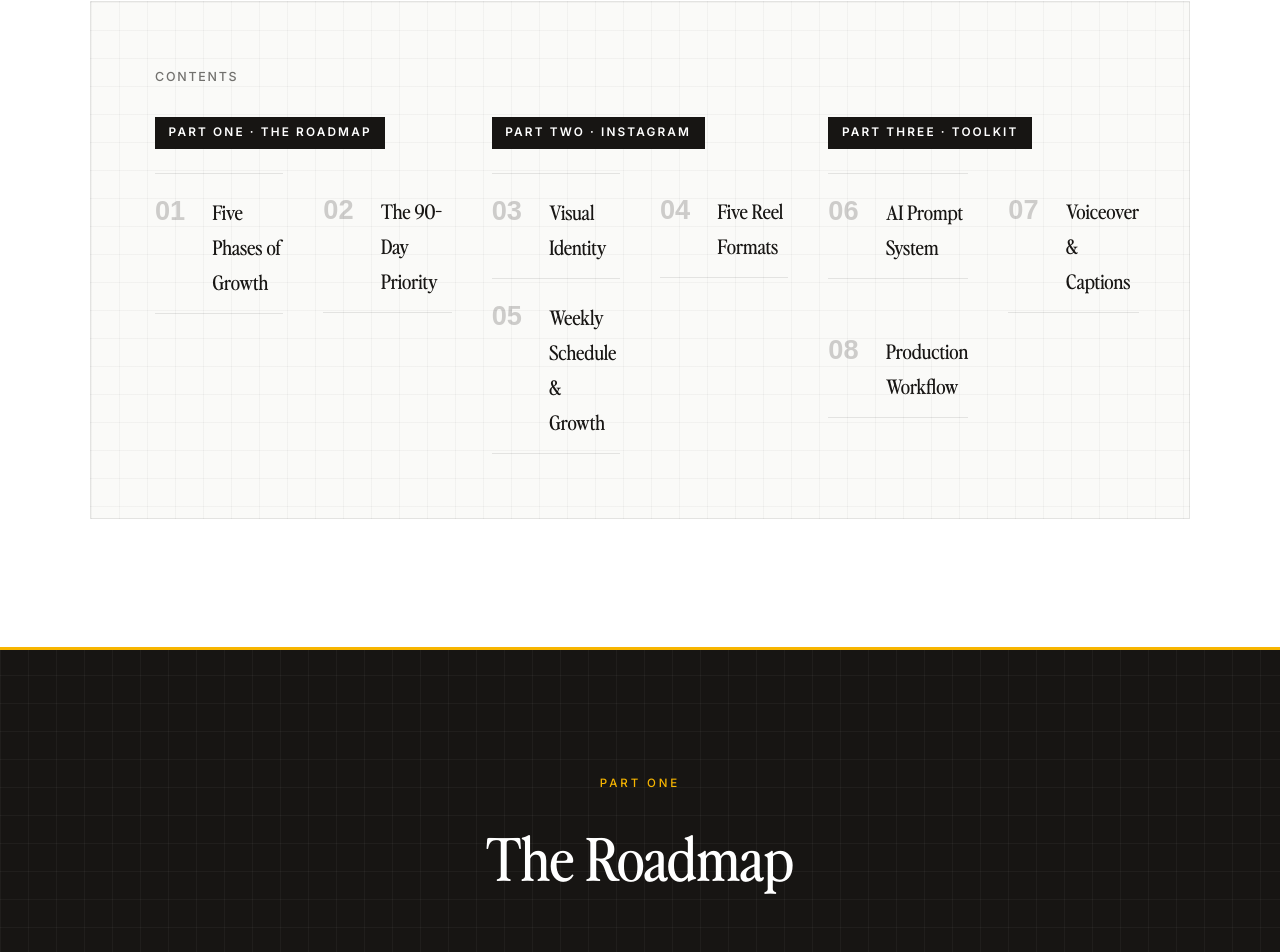
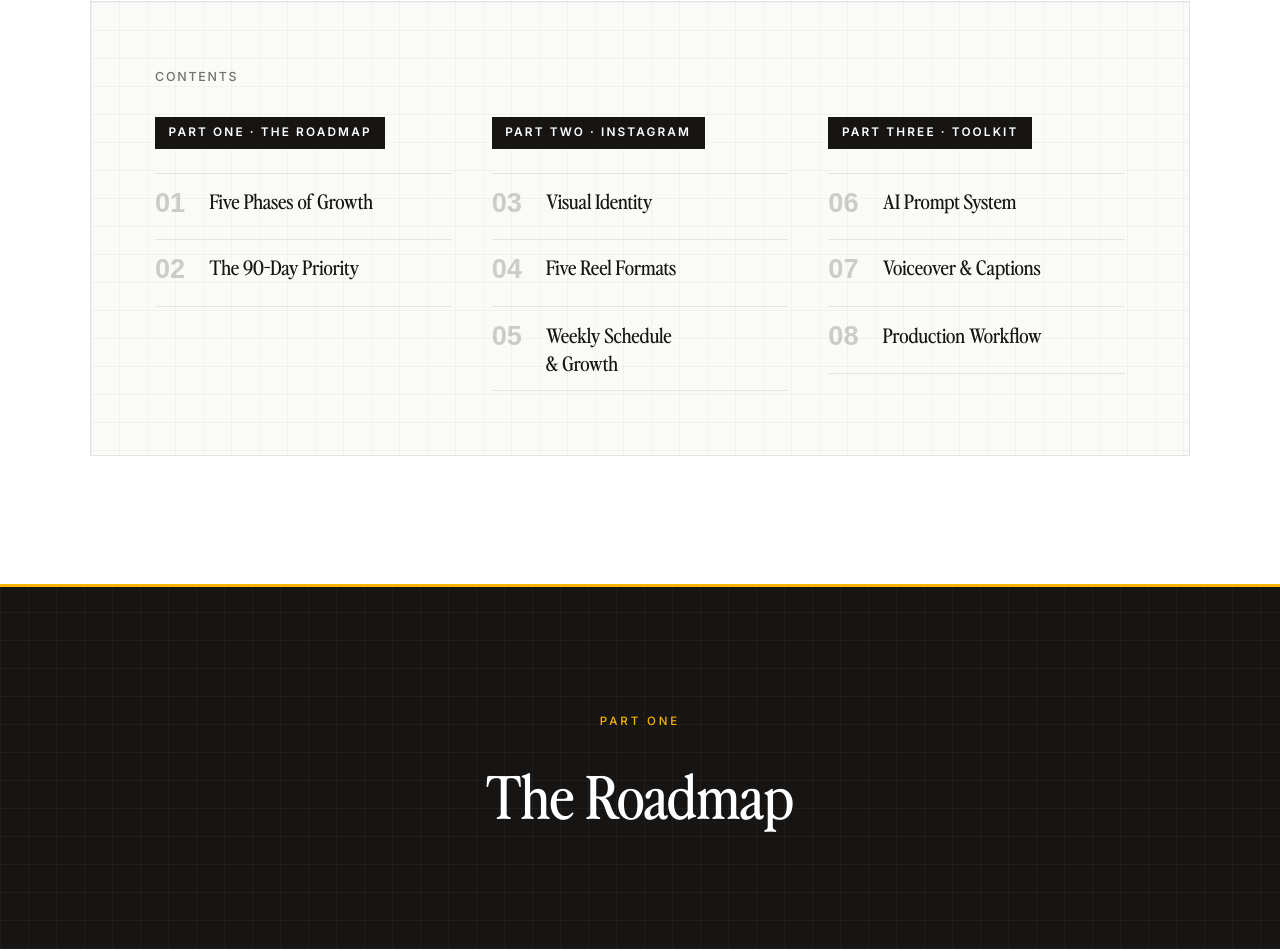
Before and after one commit to alberttoledo/tgmbooklet, a Next.js app: page /execution in a window 1280 px wide. Shown: the part 827-1779 px from the top of the page. Built offline with nearby package versions, Linux system fonts and the light colour scheme; a web font is replaced by a local one.

Commit message:
looking good

```diff
--- a/app/execution/page.tsx
+++ b/app/execution/page.tsx
@@ -72,14 +72,14 @@ export default function ExecutionPage() {
                 <div className="mt-6 grid gap-10 lg:grid-cols-3">
                   <div>
                     <p className="toc-part-label">Part One · The Roadmap</p>
-                    <ol className="toc-list">
+                    <ol className="toc-list toc-list--single">
                       <li><a href="#phases"><span className="toc-num">01</span><span className="toc-title">Five Phases of Growth</span></a></li>
                       <li><a href="#milestone"><span className="toc-num">02</span><span className="toc-title">The 90-Day Priority</span></a></li>
                     </ol>
                   </div>
                   <div>
                     <p className="toc-part-label">Part Two · Instagram</p>
-                    <ol className="toc-list">
+                    <ol className="toc-list toc-list--single">
                       <li><a href="#identity"><span className="toc-num">03</span><span className="toc-title">Visual Identity</span></a></li>
                       <li><a href="#formats"><span className="toc-num">04</span><span className="toc-title">Five Reel Formats</span></a></li>
                       <li><a href="#schedule"><span className="toc-num">05</span><span className="toc-title">Weekly Schedule & Growth</span></a></li>
@@ -87,7 +87,7 @@ export default function ExecutionPage() {
                   </div>
                   <div>
                     <p className="toc-part-label">Part Three · Toolkit</p>
-                    <ol className="toc-list">
+                    <ol className="toc-list toc-list--single">
                       <li><a href="#prompts"><span className="toc-num">06</span><span className="toc-title">AI Prompt System</span></a></li>
                       <li><a href="#voice"><span className="toc-num">07</span><span className="toc-title">Voiceover & Captions</span></a></li>
                       <li><a href="#workflow"><span className="toc-num">08</span><span className="toc-title">Production Workflow</span></a></li>
--- a/app/globals.css
+++ b/app/globals.css
@@ -323,6 +323,27 @@ p, li {
   font-family: var(--font-serif);
   font-weight: 400;
   font-size: 1.25rem;
+}
+
+/* Execution TOC: keep one clean column per part */
+.toc-list--single {
+  grid-template-columns: 1fr;
+}
+
+.toc-list--single a {
+  align-items: flex-start;
+  gap: 1rem;
+  min-height: 4.2rem;
+}
+
+.toc-list--single .toc-num {
+  line-height: 1;
+  margin-top: 0.12rem;
+}
+
+.toc-list--single .toc-title {
+  max-width: 18ch;
+  line-height: 1.4;
 }
 
 /* ── Section ── */
@@ -688,7 +709,7 @@ p, li {
 
   .pull-quote {
     margin: 2.5rem auto;
-    max-width: 18ch;
+    max-width: min(26ch, 100%);
     padding: 1.5rem 0;
   }
 
@@ -705,6 +726,23 @@ p, li {
   .prompt-block {
     font-size: 0.96rem;
   }
+
+  .doc-footer {
+    padding-top: 2.4rem;
+    padding-bottom: calc(2.9rem + env(safe-area-inset-bottom));
+  }
+
+  .doc-footer > div {
+    padding-left: 0.9rem;
+    padding-right: 0.9rem;
+    row-gap: 0.95rem;
+  }
+
+  .doc-footer .t-caption,
+  .doc-footer .t-label {
+    display: block;
+    line-height: 1.45;
+  }
 }
 
 @media (min-width: 768px) {
@@ -717,6 +755,11 @@ p, li {
   .toc-list {
     grid-template-columns: 1fr 1fr;
     column-gap: 2.5rem;
+  }
+
+  .toc-list--single {
+    grid-template-columns: 1fr !important;
+    column-gap: 0;
   }
 
   .grid-2 {
```
